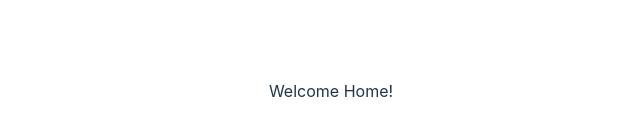
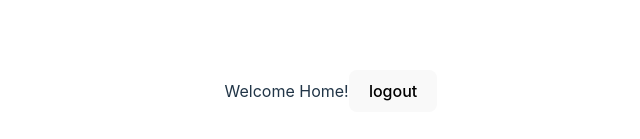
Before and after one commit to OmarMallouk/EchoWave-app, a React (Vite) app: page /home in a window 1280 px wide. Shown: the part 309-448 px from the top of the page, without its empty margins (309-949 px from the left). Built offline with nearby package versions, Linux system fonts and the light colour scheme.

Commit message:
added a private route component

```diff
--- a/src/pages/Home/Home.tsx
+++ b/src/pages/Home/Home.tsx
@@ -1,9 +1,18 @@
+import { useNavigate } from "react-router-dom";
 
 
 const Home = () => {
+    const navigate = useNavigate();
+
+    const handleLogout = () =>{
+        localStorage.removeItem("Token");
+        navigate("/")
+    }
     return (
         <div>
             Welcome Home!
+
+            <button onClick={handleLogout}>logout</button>
         </div>
      );
 }
```
Also changed, not shown: src/components/PrivateRoutes.tsx (added, +15 -0 lines).
